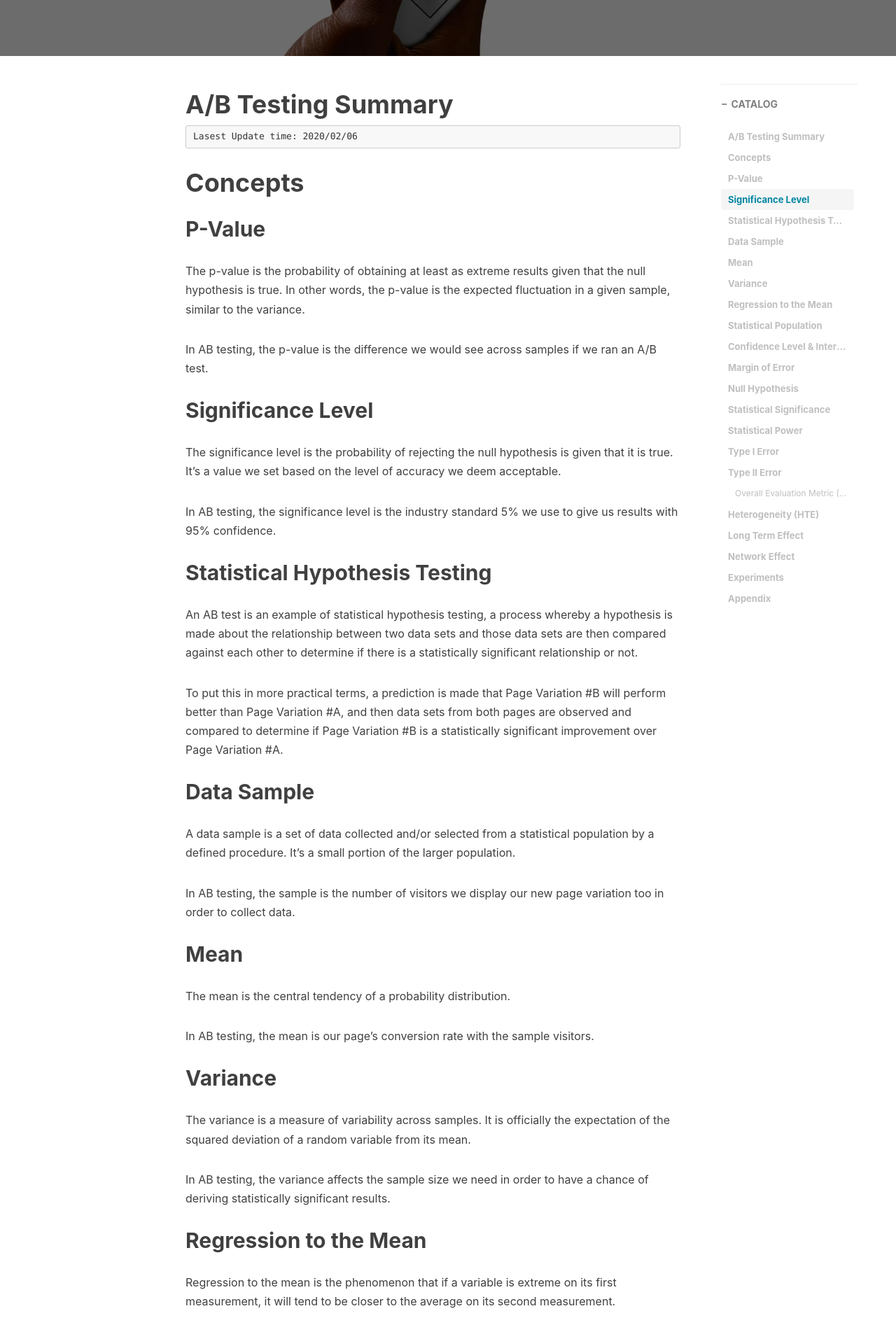
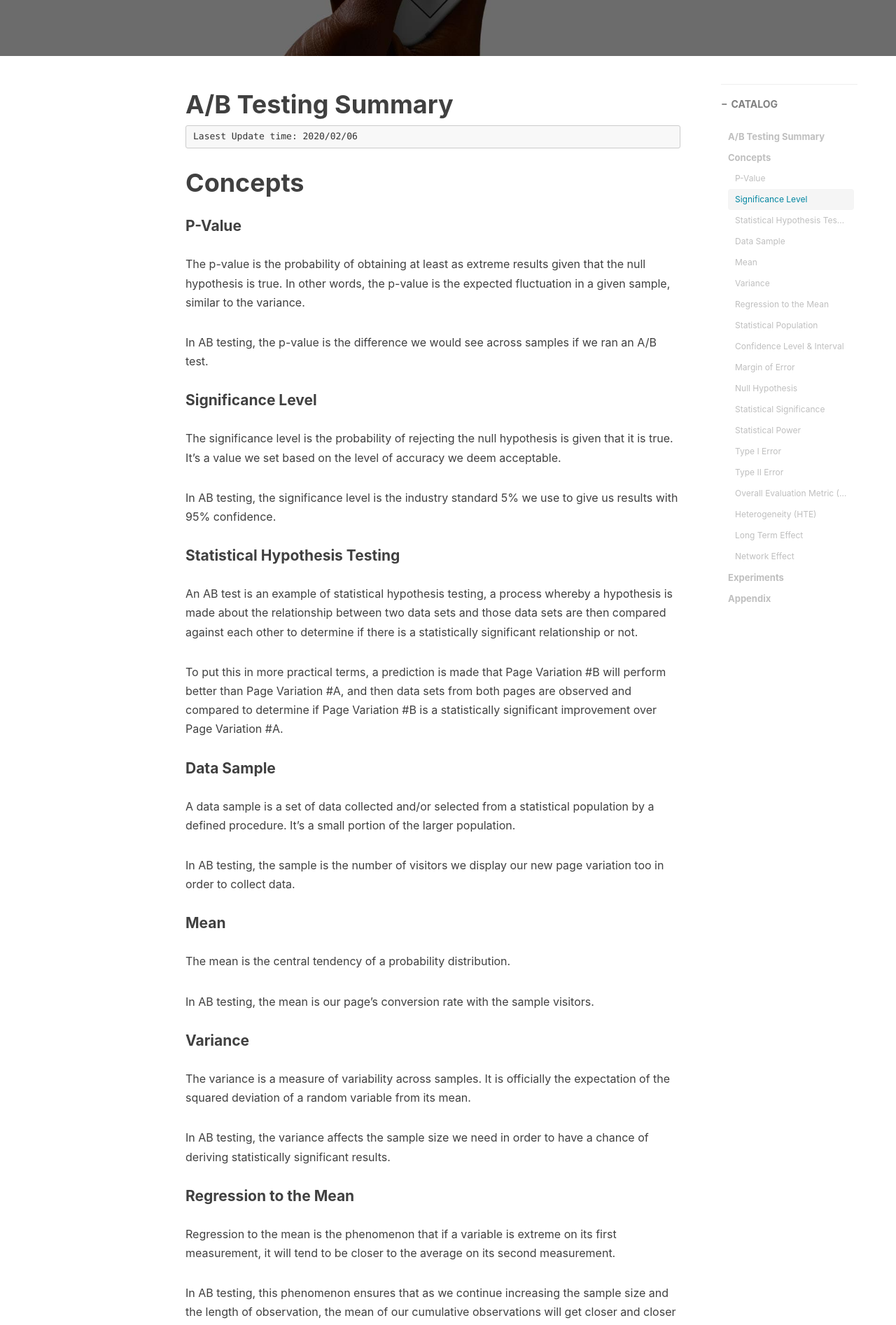
Before and after one commit to XiangkeChen/xiangkechen.github.io, a Jekyll site: the page built from _posts/2020-02-06-A:B-Testing-Summary.md, in a window 1280 px wide. Shown: the part 443-2336 px from the top of the page at 70% size. Built offline with Jekyll 4.4.1, drawn with Linux system fonts in a browser that asks for light colours; nearby versions of some CDN libraries; comment, search, counter and statistics services are not loaded.

Commit message:
Update 2020-02-06-A:B-Testing-Summary.md

```diff
--- a/_posts/2020-02-06-A:B-Testing-Summary.md
+++ b/_posts/2020-02-06-A:B-Testing-Summary.md
@@ -25,7 +25,7 @@ Lasest Update time: 2020/02/06
 
 # Concepts
 
-## **P-Value**
+#### **P-Value**
 
 The p-value is the probability of obtaining at least as extreme results given that the null hypothesis is true. In other words, the p-value is the expected fluctuation in a given sample, similar to the variance.
 
@@ -33,7 +33,7 @@ In AB testing, the p-value is the difference we would see across samples if we r
 
 
 
-## Significance Level
+#### Significance Level
 
 The significance level is the probability of rejecting the null hypothesis is given that it is true. It's a value we set based on the level of accuracy we deem acceptable.
 
@@ -41,14 +41,14 @@ In AB testing, the significance level is the industry standard 5% we use to give
 
 
 
-## **Statistical Hypothesis Testing**
+#### **Statistical Hypothesis Testing**
 
 An AB test is an example of statistical hypothesis testing, a process whereby a hypothesis is made about the relationship between two data sets and those data sets are then compared against each other to determine if there is a statistically significant relationship or not.
 
 To put this in more practical terms, a prediction is made that Page Variation #B will perform better than Page Variation #A, and then data sets from both pages are observed and compared to determine if Page Variation #B is a statistically significant improvement over Page Variation #A.
 
 
-## Data Sample
+#### Data Sample
 
 A data sample is a set of data collected and/or selected from a statistical population by a defined procedure. It's a small portion of the larger population.
 
@@ -56,7 +56,7 @@ In AB testing, the sample is the number of visitors we display our new page vari
 
 
 
-## Mean
+#### Mean
 
 The mean is the central tendency of a probability distribution.
 
@@ -64,7 +64,7 @@ In AB testing, the mean is our page's conversion rate with the sample visitors.
 
 
 
-## Variance
+#### Variance
 
 The variance is a measure of variability across samples. It is officially the expectation of the squared deviation of a random variable from its mean.
 
@@ -72,7 +72,7 @@ In AB testing, the variance affects the sample size we need in order to have a c
 
 
 
-## Regression to the Mean
+#### Regression to the Mean
 
 Regression to the mean is the phenomenon that if a variable is extreme on its first measurement, it will tend to be closer to the average on its second measurement.
 
@@ -80,7 +80,7 @@ In AB testing, this phenomenon ensures that as we continue increasing the sample
 
 
 
-## Statistical Population
+#### Statistical Population
 
 In statistics, a population is a set of similar items or events which is of interest for some question or experiment. It's the group we want information about.
 
@@ -88,65 +88,75 @@ When AB testing a webpage, the true population is every future individual who wi
 
 
 
-## Confidence Level & Interval
+#### Confidence Level & Interval
 
 The confidence interval is an observed range in which a given percentage of test outcomes fall. The confidence interval is determined by the confidence level we manually select at the beginning of our test and influences the sample size required.
 
 In AB testing, the confidence level is usually set to 95%, which gives us a range (the confidence interval) in which we know the mean will fall in at least 19 of 20 samples.
 
 
-## Margin of Error
+#### Margin of Error
 
 The margin of error is a statistic expressing the amount of random sampling error in a sample's results. The margin for error is a function of the standard deviation, which is a function of the variance. Really all you need to know is that all of these terms are measures of variability across samples.
 
 The margin of error is added to and subtracted form the mean to determine the confidence interval.
 
 
-## Null Hypothesis
+#### Null Hypothesis
 
 The null hypothesis is a baseline assumption that there is no relationship between two data sets. When a statistical hypothesis test is run, the results either disprove the null hypothesis or they fail to disprove the null hypothesis.
 
 In AB testing, the null hypothesis is the assumption that the original page and the new page variation have no statistical significant relationship.
 
 
-## **Statistical Significance**
+#### **Statistical Significance**
 
 Statistical significance is attained when the p-value is less than the significance level. And that is way too many new words in one sentence, so let's break down these terms real quick and then we'll summarize the entire concept in plain English.
 
 In AB testing, statistical significance is how we verify that a new page truly outperforms the original.
 
-## Statistical Power
+
+
+#### Statistical Power
 
 Statistical power is the probability that a test correctly rejects the null hypothesis.
 
-## Type I Error
+
+
+#### Type I Error
 
 A type I error occurs when we incorrectly reject the null hypothesis.
 
 In AB testing, a type I error would occur if we concluded that Variation B was "better" than Variation A when it actually was not. These errors are avoided by achieving statistically significant results.
 
-## Type II Error
+
+
+#### Type II Error
 
 
 A type II error occurs when the null hypothesis is false, but we incorrectly fail to reject it.
 
 To put this in AB testing terms, a type II error would occur if we concluded that Variation B was not "better" than Variation A when it actually was better. These errors are avoided by running tests with a high statistical power.
 
+
+
 #### Overall Evaluation Metric (OEC)
 
 One overall metrics
 
-## Heterogeneity (HTE)
+
+
+#### Heterogeneity (HTE)
 
 Segment X
 
 
 
-## Long Term Effect
+#### Long Term Effect
 
 
 
-## Network Effect
+#### Network Effect
 
 
 
```
